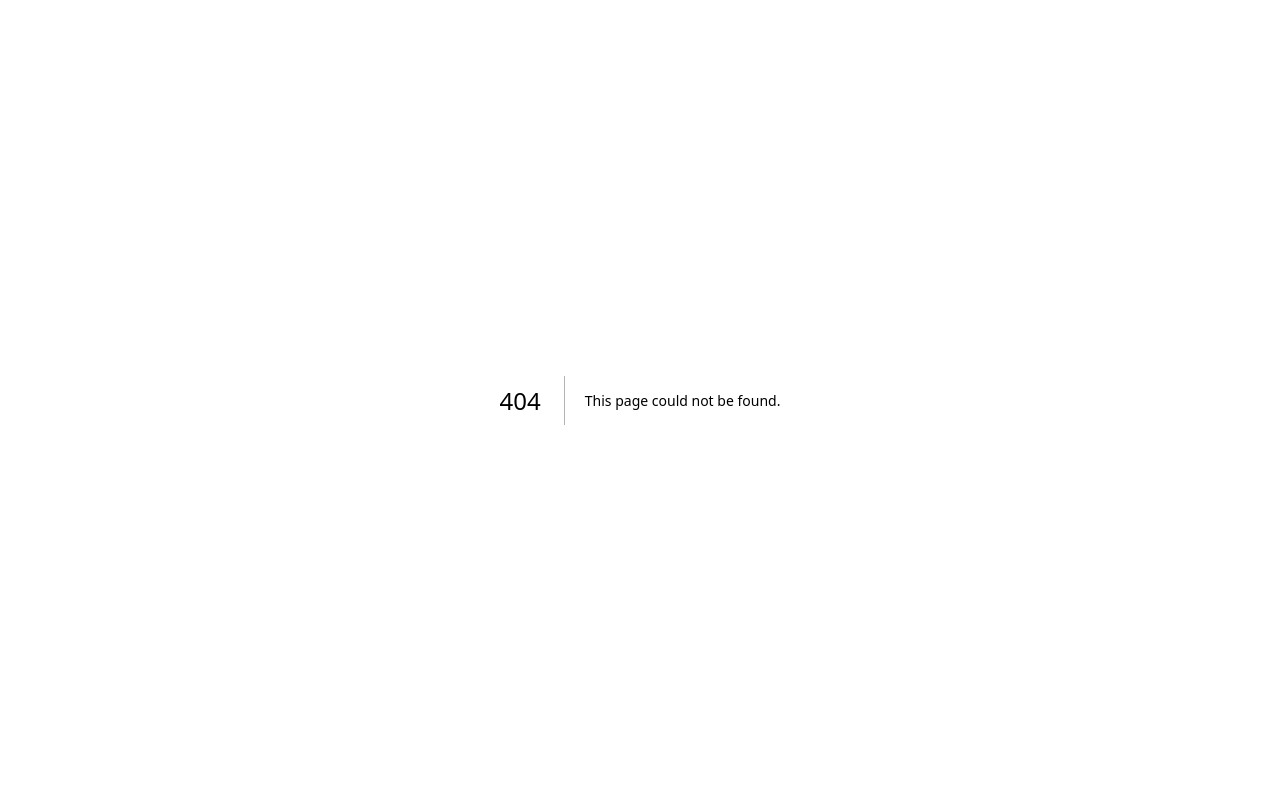
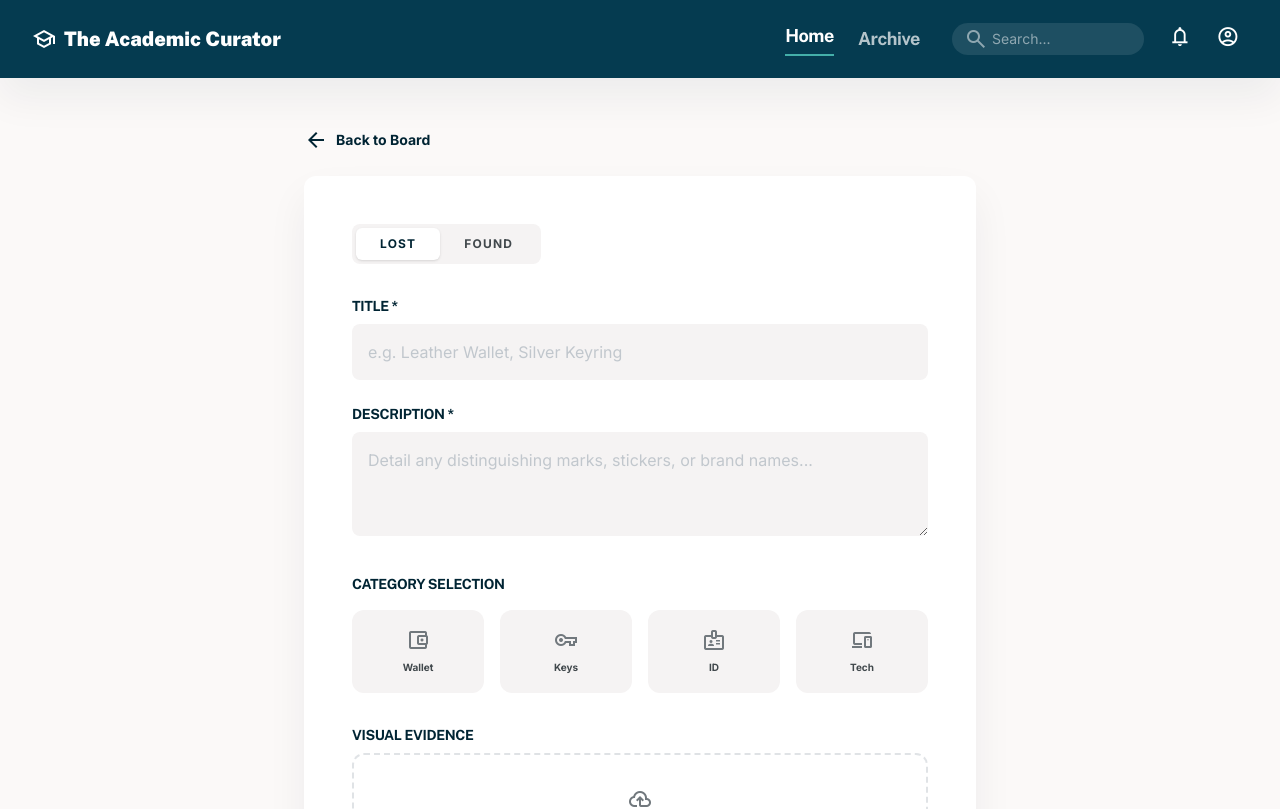
Before and after one commit to solanov/navibyte-lostnfoundkb, a Next.js app: page /create in a window 1280 px wide. Before the commit this address had no page. Shown: the top 809 px of the page. Built offline with nearby package versions, Linux system fonts and the light colour scheme.

Commit message:
implemented the createform page

```diff
--- a/src/app/(board)/board/page.tsx
+++ b/src/app/(board)/board/page.tsx
@@ -2,11 +2,11 @@ import TopNav from '@/src/components/layout/TopNav';
 import Sidebar from '@/src/components/layout/SideNav';
 import ItemCard from '@/src/components/ui/ItemCard';
 import PriorityCard from '@/src/components/ui/PriorityCard';
+import Link from 'next/link';
 
 export default function PublicBoard() {
   return (
     <div className="bg-background text-foreground min-h-screen font-body selection:bg-primary-fixed selection:text-primary">
-      <TopNav />
 
       <div className="flex min-h-screen">
         <Sidebar />
@@ -77,9 +77,9 @@ export default function PublicBoard() {
       </div>
 
       {/* Contextual FAB */}
-      <button className="fixed bottom-8 right-8 btn-tertiary text-on-tertiary w-14 h-14 rounded-xl shadow-2xl flex items-center justify-center active:scale-95 transition-all z-40 hover:brightness-110">
+      <Link href="/create" className="fixed bottom-8 right-8 btn-tertiary text-on-tertiary w-14 h-14 rounded-xl shadow-2xl flex items-center justify-center active:scale-95 transition-all z-40 hover:brightness-110">
         <span className="material-symbols-outlined">edit_square</span>
-      </button>
+      </Link>
     </div>
   );
 }
--- /dev/null
+++ b/src/app/(board)/create/page.tsx
@@ -0,0 +1,18 @@
+import EntryForm from '@/src/components/ui/EntryForm';
+import Link from 'next/link';
+
+export default function CreateEntryPage() {
+  return (
+    <div className="bg-background text-foreground min-h-screen font-body selection:bg-primary-fixed selection:text-primary">
+      <main className="flex flex-col items-center justify-center p-8 pt-32 pb-24 min-h-screen">
+        <div className="w-full max-w-2xl mb-6">
+          <Link href="/board" className="text-primary hover:underline font-bold text-sm flex items-center gap-2 w-fit group">
+            <span className="material-symbols-outlined text-sm transition-transform group-hover:-translate-x-1">arrow_back</span>
+            Back to Board
+          </Link>
+        </div>
+        <EntryForm />
+      </main>
+    </div>
+  );
+}
--- a/src/components/layout/SideNav.tsx
+++ b/src/components/layout/SideNav.tsx
@@ -1,3 +1,5 @@
+import Link from 'next/link';
+
 export default function SideNav() {
   const filters = [
     { label: 'Categories', icon: 'category', active: true },
@@ -35,9 +37,9 @@ export default function SideNav() {
       </nav>
 
       <div className="mt-auto pb-24">
-        <button className="w-full btn-tertiary text-on-tertiary py-3 rounded-md font-bold text-sm tracking-wide shadow-lg hover:brightness-110 active:scale-95 transition-all">
+        <Link href="/create" className="flex items-center justify-center w-full btn-tertiary text-on-tertiary py-3 rounded-md font-bold text-sm tracking-wide shadow-lg hover:brightness-110 active:scale-95 transition-all">
           Create Entry
-        </button>
+        </Link>
       </div>
     </aside>
   );
```
